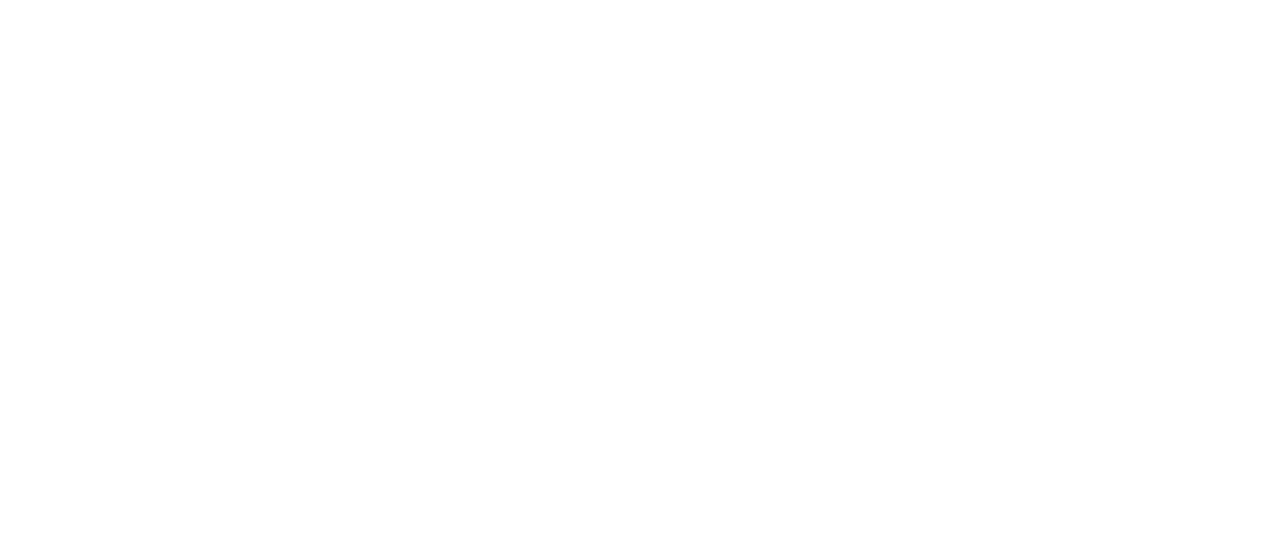
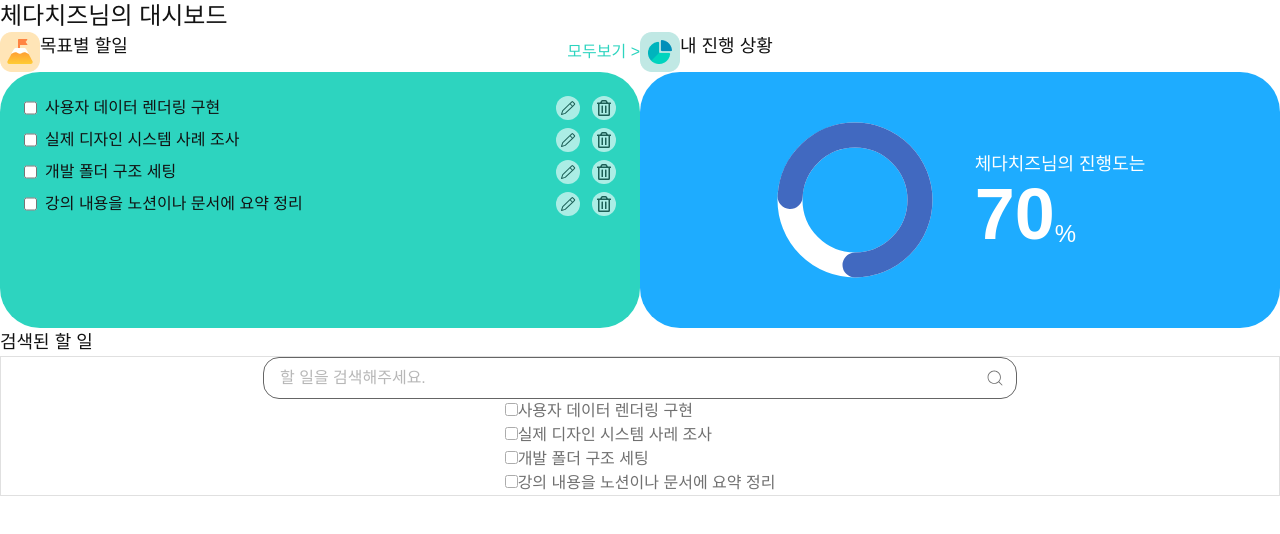
Before and after one commit to Todivo/Todivo, a Next.js app: page / in a window 1280 px wide. Shown: the top 534 px of the page. Built offline with nearby package versions, Linux system fonts and the light colour scheme; a web font is replaced by a local one.

Commit message:
feat: 대시보드 페이지 마크업

```diff
--- /dev/null
+++ b/src/app/components/Dashboard.tsx
@@ -0,0 +1,173 @@
+"use client";
+
+import Link from "next/link";
+import Image from "next/image";
+
+import { CiSearch } from "react-icons/ci";
+import { GoPencil } from "react-icons/go";
+import { FaRegTrashAlt } from "react-icons/fa";
+
+export default function Dashboard() {
+  const progress = 74;
+  const radius = 52;
+  const circumference = 2 * Math.PI * radius;
+  const offset = circumference * (1 - progress / 100);
+
+  return (
+    <>
+      <h2 className="text-2xl">체다치즈님의 대시보드</h2>
+      <div className="flex items-center justify-between">
+        <section>
+          <div className="flex items-center justify-between">
+            <h2 className="flex text-lg">
+              <Image
+                width={40}
+                height={40}
+                src="/images/img_goal.png"
+                alt="목표 아이콘"
+              />
+              목표별 할일
+            </h2>
+            <Link href="/" className="text-[#2DD4BF]">
+              모두보기 &gt;
+            </Link>
+          </div>
+          <div className="h-[256px] w-[640px] flex-1 rounded-[40px] bg-[#2DD4BF]">
+            <ul className="p-6">
+              <li className="mb-2 flex">
+                <input type="checkbox" className="mr-2" />
+                사용자 데이터 렌더링 구현
+                <div className="ml-auto flex gap-3">
+                  <button className="flex h-6 w-6 items-center justify-center rounded-full bg-white opacity-60">
+                    <GoPencil />
+                  </button>
+                  <button className="flex h-6 w-6 items-center justify-center rounded-full bg-white opacity-60">
+                    <FaRegTrashAlt />
+                  </button>
+                </div>
+              </li>
+              <li className="mb-2 flex">
+                <input type="checkbox" className="mr-2" />
+                실제 디자인 시스템 사례 조사
+                <div className="ml-auto flex gap-3">
+                  <button className="flex h-6 w-6 items-center justify-center rounded-full bg-white opacity-60">
+                    <GoPencil />
+                  </button>
+                  <button className="flex h-6 w-6 items-center justify-center rounded-full bg-white opacity-60">
+                    <FaRegTrashAlt />
+                  </button>
+                </div>
+              </li>
+              <li className="mb-2 flex">
+                <input type="checkbox" className="mr-2" />
+                개발 폴더 구조 세팅
+                <div className="ml-auto flex gap-3">
+                  <button className="flex h-6 w-6 items-center justify-center rounded-full bg-white opacity-60">
+                    <GoPencil />
+                  </button>
+                  <button className="flex h-6 w-6 items-center justify-center rounded-full bg-white opacity-60">
+                    <FaRegTrashAlt />
+                  </button>
+                </div>
+              </li>
+              <li className="mb-2 flex">
+                <input type="checkbox" className="mr-2" />
+                강의 내용을 노션이나 문서에 요약 정리
+                <div className="ml-auto flex gap-3">
+                  <button className="flex h-6 w-6 items-center justify-center rounded-full bg-white opacity-60">
+                    <GoPencil />
+                  </button>
+                  <button className="flex h-6 w-6 items-center justify-center rounded-full bg-white opacity-60">
+                    <FaRegTrashAlt />
+                  </button>
+                </div>
+              </li>
+            </ul>
+          </div>
+        </section>
+        <section>
+          <h2 className="flex text-lg">
+            <Image
+              width={40}
+              height={40}
+              src="/images/img_progress.png"
+              alt="진행 아이콘"
+            />
+            내 진행 상황
+          </h2>
+          <div className="flex h-[256px] w-[640px] flex-1 items-center justify-center gap-10 rounded-[40px] bg-[#1EACFF] p-6">
+            {/* 도넛 차트 */}
+            <svg
+              width="160"
+              height="160"
+              viewBox="0 0 128 128"
+              className="-scale-x-100 -rotate-90"
+            >
+              {/* 배경 원 (흰색) */}
+              <circle
+                cx="64"
+                cy="64"
+                r={radius}
+                fill="none"
+                stroke="white"
+                strokeWidth="20"
+              />
+              {/* 진행 원 (진한 파랑) */}
+              <circle
+                cx="64"
+                cy="64"
+                r={radius}
+                fill="none"
+                stroke="#4169C0"
+                strokeWidth="20"
+                strokeLinecap="round"
+                strokeDasharray={circumference}
+                strokeDashoffset={offset}
+              />
+            </svg>
+
+            <div className="flex flex-col">
+              <p className="text-lg text-white">체다치즈님의 진행도는</p>
+              <div className="flex items-end">
+                <span className="text-7xl font-bold text-white">70</span>
+                <span className="text-2xl text-white">%</span>
+              </div>
+            </div>
+          </div>
+        </section>
+      </div>
+      <section>
+        <h2 className="text-lg">검색된 할 일</h2>
+        <div className="flex flex-col items-center justify-center border-[1px] border-[#ccc] bg-white opacity-60">
+          <div className="relative w-[754px]">
+            <input
+              type="text"
+              placeholder="할 일을 검색해주세요."
+              className="w-full rounded-2xl border border-black px-4 py-2 pr-10"
+            />
+            <CiSearch className="absolute top-1/2 right-3 h-[20px] w-[20px] -translate-y-1/2" />
+          </div>
+
+          <ul>
+            <li>
+              <input type="checkbox" />
+              사용자 데이터 렌더링 구현
+            </li>
+            <li>
+              <input type="checkbox" />
+              실제 디자인 시스템 사레 조사
+            </li>
+            <li>
+              <input type="checkbox" />
+              개발 폴더 구조 세팅
+            </li>
+            <li>
+              <input type="checkbox" />
+              강의 내용을 노션이나 문서에 요약 정리
+            </li>
+          </ul>
+        </div>
+      </section>
+    </>
+  );
+}
--- a/src/app/page.tsx
+++ b/src/app/page.tsx
@@ -1,3 +1,5 @@
+import Dashboard from "./components/Dashboard";
+
 export default function Home() {
-  return <></>;
+  return <Dashboard />;
 }
```
Also changed, not shown: public/images/img_goal.png (added), public/images/img_progress.png (added).
